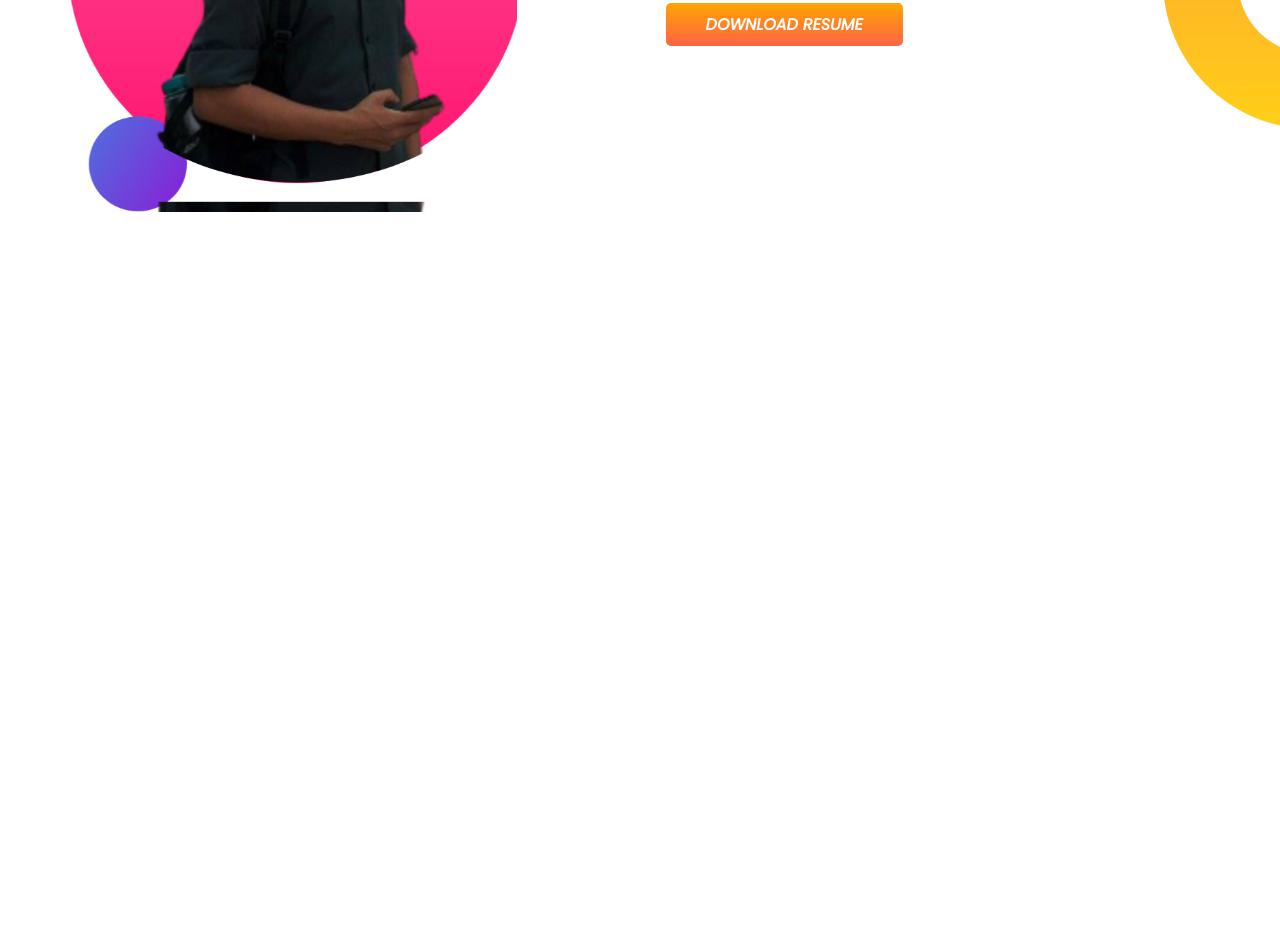
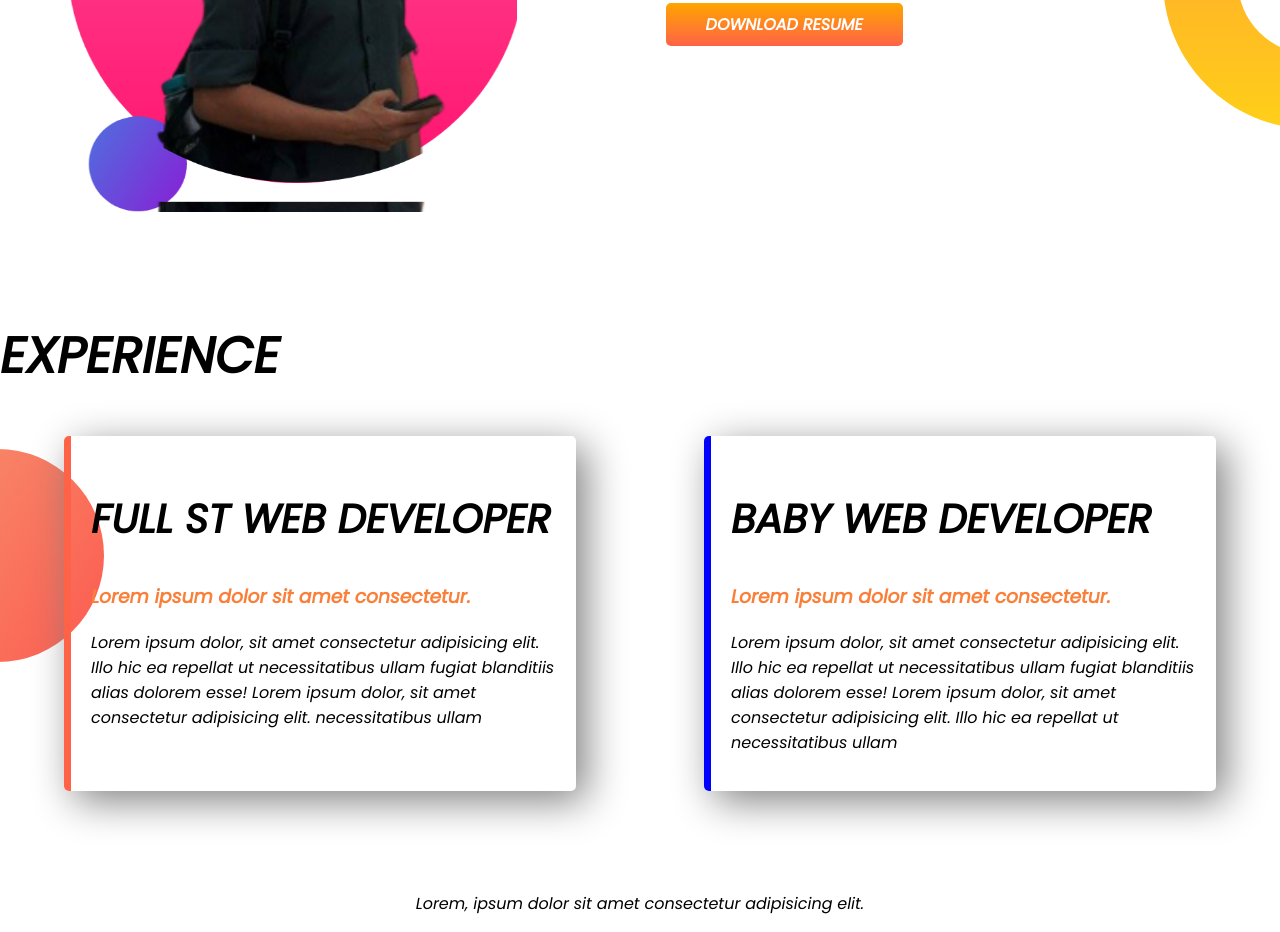
Before and after one commit to PalashChakma2/developer-portfolio, a plain HTML site: page index.html in a window 1280 px wide. Shown: the part 855-1787 px from the top of the page. Before the commit the page ends 1174 px from the top, so only its background shows below. Drawn offline with Linux system fonts and the light colour scheme.

```diff
--- a/index.html
+++ b/index.html
@@ -11,7 +11,7 @@
     <link rel="stylesheet" href="styles.css">
 </head>
 <body>
-  <section class="top-banner">
+  <section class="top-banner flexible-container">
     <div class="half-width">
       <h1>Welcome To</h1>
      <h1><span class="orange-color">Palash Chakma</span> World</h1>
@@ -23,7 +23,7 @@
     <div class="half-width"><img src="images/my-bg.png" alt="">
     </div>
   </section>
-  <section class="dream-big">
+  <section class="dream-big flexible-container">
     <div class="half-width">
 <img src="images/my-bg2.png" alt="">
     </div>
@@ -35,6 +35,35 @@
       <a class="link-btn" target="_blank" href="">DOWNLOAD RESUME</a>
     </div>
   </section>
+  <section class="experience-area">
+    <h1>EXPERIENCE</h1>
+    <div class="flexible-container">
+      <div id="full-st-developer" class="experience-item">
+<h2>FULL ST WEB DEVELOPER</h2>
+  <h3 class="orange-color">Lorem ipsum dolor sit amet consectetur.</h3>
+<p>Lorem ipsum dolor, sit amet consectetur adipisicing elit.
+  Illo hic ea repellat ut necessitatibus ullam fugiat
+  blanditiis alias dolorem esse!
+  Lorem ipsum dolor, sit amet consectetur adipisicing elit.
+  necessitatibus ullam
+</p>
+    </div>
+    <div id="baby-web-developer" class="experience-item">
+      <h2>BABY WEB DEVELOPER</h2>
+      <h3 class="orange-color">Lorem ipsum dolor sit amet consectetur.</h3>
+      <p>Lorem ipsum dolor, sit amet consectetur adipisicing elit.
+      Illo hic ea repellat ut necessitatibus ullam
+      fugiat blanditiis alias dolorem esse!
+      Lorem ipsum dolor, sit amet consectetur adipisicing elit.
+      Illo hic ea repellat ut necessitatibus ullam
+       </p>
+    </div>
+</div>
+
+  </section>
 
 </body>
+<footer>
+  <p>Lorem, ipsum dolor sit amet consectetur adipisicing elit.</p>
+</footer>
 </html>
--- a/styles.css
+++ b/styles.css
@@ -5,10 +5,13 @@
 h1{
     font-size: 50px;
 }
+h2{
+    font-size: 40px;
+}
 .orange-color{
     color: rgb(250, 127, 56);
 }
-section{
+.flexible-container{
     display: flex;
     margin-bottom: 100px;
 }
@@ -37,3 +40,25 @@
     background-repeat: no-repeat;
     background-position: right;
 }
+.experience-area{
+    background-image: url(images/exp-bg.png);
+    background-repeat: no-repeat;
+    background-position: left;
+}
+.experience-item{
+    width: 40%;
+    margin-left: 5%;
+    margin-right: 5%;
+    border-radius: 5px;
+    padding: 20px;
+    box-shadow: 10px 10px 40px gray;
+}
+#full-st-developer{
+    border-left: 7px solid tomato;
+}
+#baby-web-developer{
+    border-left: 7px solid blue;
+}
+footer p{
+    text-align: center;
+}
```
